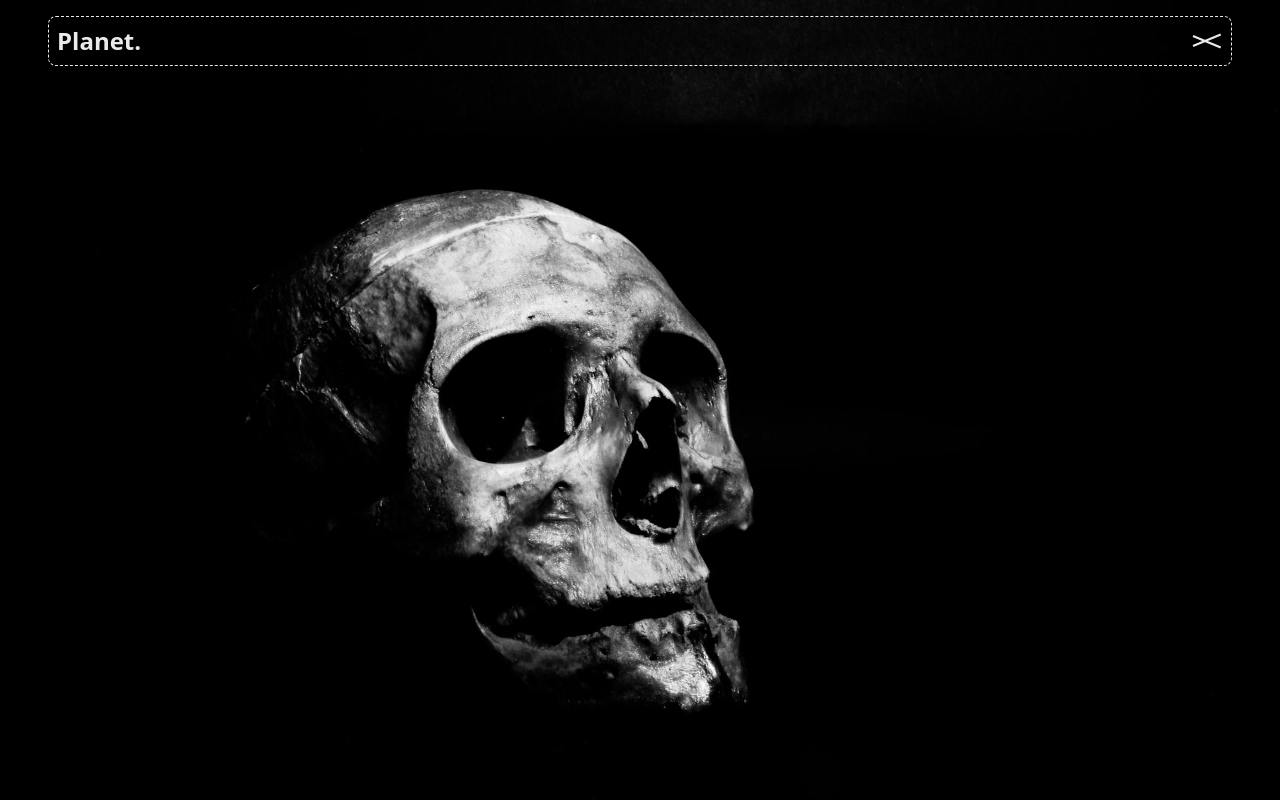
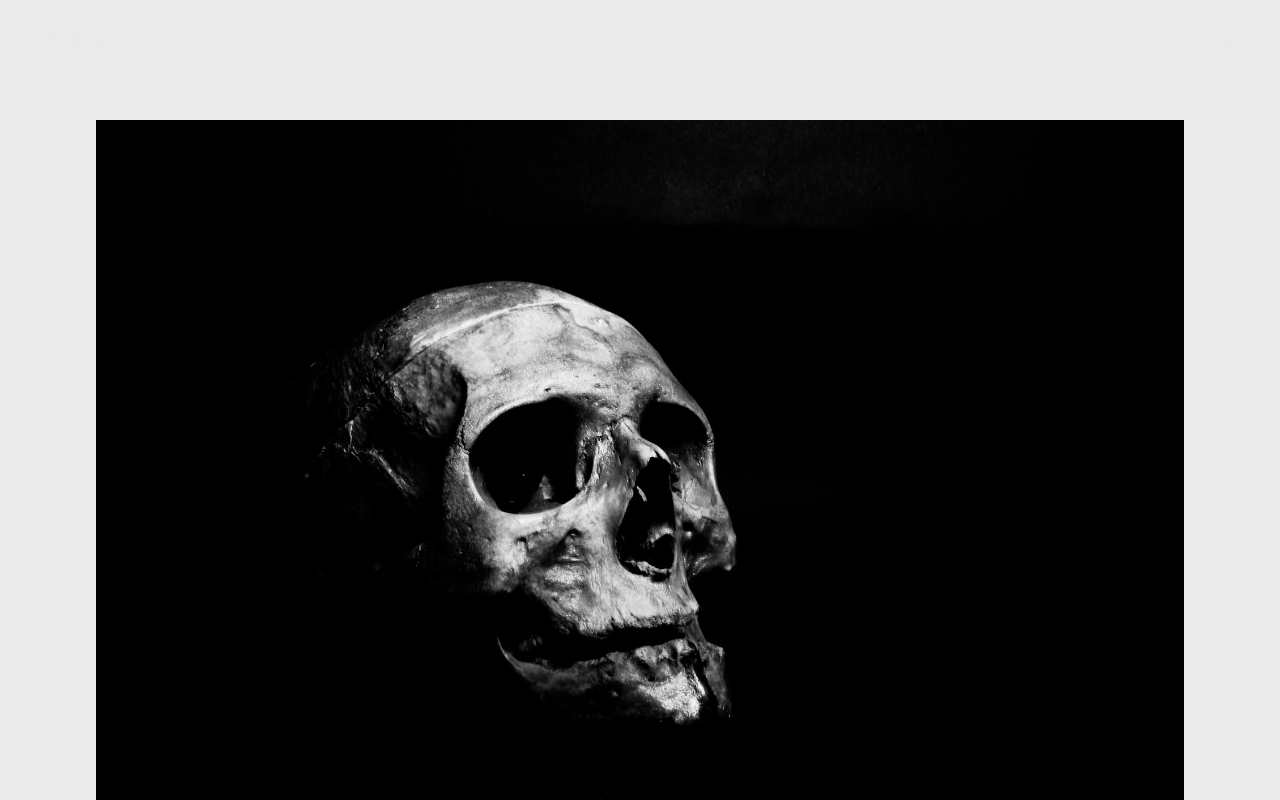
Before and after one commit to Tez-cyber/animation_lib, a React (Vite) app: page / in a window 1280 px wide. Both pictures are taken after a click on the element 1208 px from the left and 41 px from the top of the page. Built offline with nearby package versions, Linux system fonts and the light colour scheme.

Commit message:
Added for loop to produce a number array and mapped the array in Navbar

```diff
--- a/src/components/navbar-transition/App.jsx
+++ b/src/components/navbar-transition/App.jsx
@@ -1,6 +1,6 @@
 import { useState } from 'react'
 import './navbar.css'
-import { motion } from 'framer-motion'
+import { delay, motion } from 'framer-motion'
 import { Navbar } from './navbar'
 
 export default function App () {
@@ -15,13 +15,33 @@ export default function App () {
         }
     }
 
+    const image = {
+        scaleNormal: {
+            scale: 1,
+            transition: {
+                delay: .2,
+                duration: .4,
+                ease: "easeOut"
+            }
+        },
+        scaleDown: {
+            scale: .85,
+            transition: {
+                duration: .4,
+                ease: "easeOut"
+            }
+        },
+    }
+
     return (
         <div className="h-screen w-screen bg-[#eaeaea] overflow-hidden">
-            <img src="/end.jpg"
+            <motion.img src="/end.jpg"
                 alt="hero image"
                 className="absolute inset-0 w-full h-full object-cover
-                origin-bottom
+                    origin-bottom
                 "
+                variants={image}
+                animate={isOpen ? 'scaleDown' : 'scaleNormal'}
             />
             <section className="w-full h-full px-12 pt-4">
                 <div className="w-full p-2 border border-[#eaeaea] border-dashed
--- a/src/components/navbar-transition/navbar.jsx
+++ b/src/components/navbar-transition/navbar.jsx
@@ -1,6 +1,25 @@
+import { div } from "framer-motion/client"
+
 
 export const Navbar = () => {
-  return (
-    <div>N</div>
-  )
+    let currentArray = []
+    for (let i = 1; i < 21; i++) {
+        currentArray.push(i)
+    }
+    console.log(currentArray)
+    return (
+        <div
+            className="w-screen h-screen overflow-hidden fixed"
+        >
+            <div className="w-full grid grid-cols-20 grid-rows-1">
+                {
+                    currentArray.map((_, i) => (
+                        <div key={i} className="w-full h-full bg-[#811ea5]">
+
+                        </div>
+                    ))
+                }
+            </div>
+        </div>
+    )
 }
```
